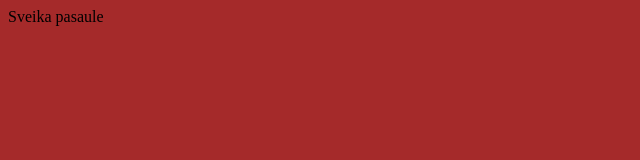
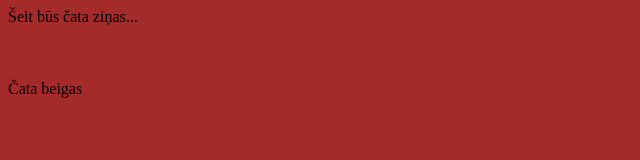
Before and after one commit to skolaskonts/paraugs_cats, a plain HTML site: page index.html in a window 1280 px wide. Shown: the whole page, without its empty margins (0-640 px from the left). Drawn offline with Linux system fonts and the light colour scheme.

Commit message:
Update index.html

```diff
--- a/index.html
+++ b/index.html
@@ -3,11 +3,17 @@
 <head>
     <meta charset="UTF-8">
     <meta name="viewport" content="width=device-width, initial-scale=1.0">
-    <title>Document</title>
+    <title>čata aplikācija</title>
     <link href="style.css" rel="stylesheet">
 </head>
 <body>
-    Sveika pasaule
+    <div class="pamatlaukums">
+        <div class="CataZina">
+            Šeit būs čata ziņas...
+            <br><br><br><br>
+            Čata beigas
+        </div>
+    </div>
     <script src="script.js"></script>
 </body>
 </html>
```
